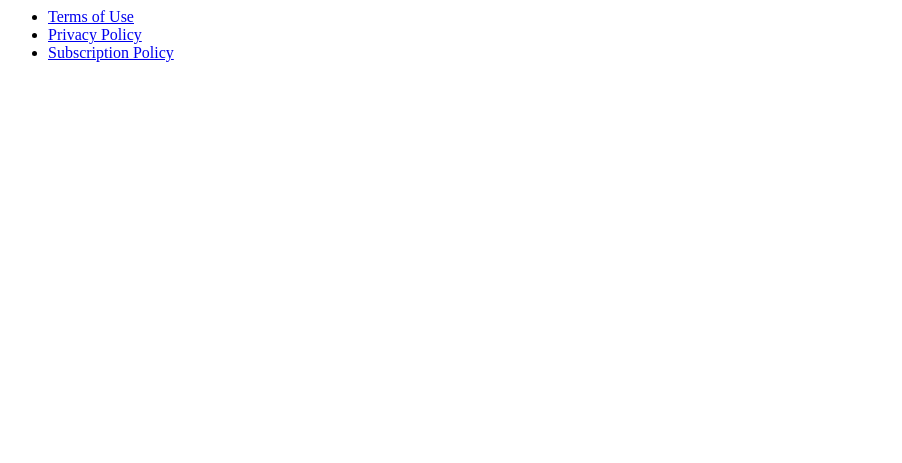
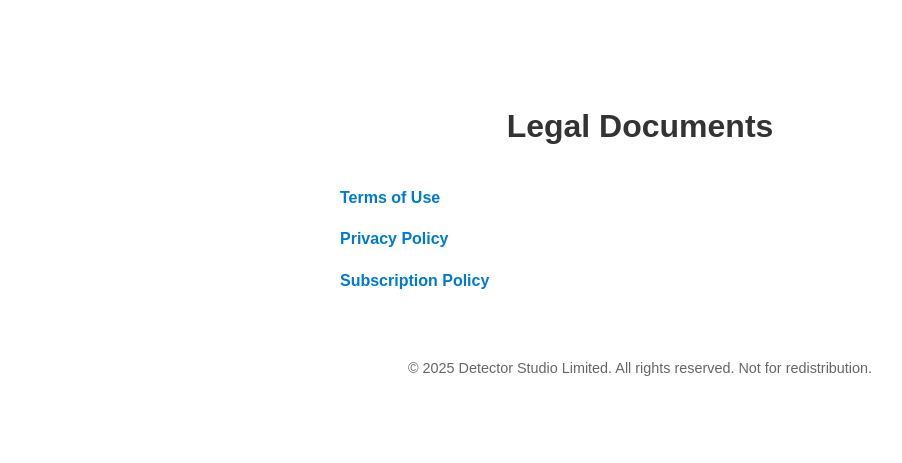
Before and after one commit to detectorstudio/reeltale-legal, a plain HTML site: page index.html in a window 1280 px wide. Shown: the whole page, without its empty margins (0-902 px from the left). Drawn offline with Linux system fonts and the light colour scheme.

Commit message:
Update index.html

```diff
--- a/index.html
+++ b/index.html
@@ -1,5 +1,54 @@
-<ul>
-  <li><a href="TermsOfUse.pdf">Terms of Use</a></li>
-  <li><a href="PrivacyPolicy.pdf">Privacy Policy</a></li>
-  <li><a href="SubscriptionPolicy.pdf">Subscription Policy</a></li>
-</ul>
+<!DOCTYPE html>
+<html lang="en">
+<head>
+  <meta charset="UTF-8" />
+  <meta name="viewport" content="width=device-width, initial-scale=1.0" />
+  <title>Legal Documents</title>
+  <style>
+    body {
+      font-family: sans-serif;
+      max-width: 600px;
+      margin: 4rem auto;
+      padding: 1rem;
+      line-height: 1.6;
+      color: #333;
+    }
+    h1 {
+      text-align: center;
+      margin-bottom: 2rem;
+    }
+    ul {
+      list-style: none;
+      padding: 0;
+    }
+    li {
+      margin: 1rem 0;
+    }
+    a {
+      color: #007acc;
+      text-decoration: none;
+      font-weight: bold;
+    }
+    a:hover {
+      text-decoration: underline;
+    }
+    footer {
+      margin-top: 4rem;
+      font-size: 0.9em;
+      text-align: center;
+      color: #666;
+    }
+  </style>
+</head>
+<body>
+  <h1>Legal Documents</h1>
+  <ul>
+    <li><a href="terms.pdf">Terms of Use</a></li>
+    <li><a href="privacy.pdf">Privacy Policy</a></li>
+    <li><a href="subscriptions.pdf">Subscription Policy</a></li>
+  </ul>
+  <footer>
+    &copy; 2025 Detector Studio Limited. All rights reserved. Not for redistribution.
+  </footer>
+</body>
+</html>
```
